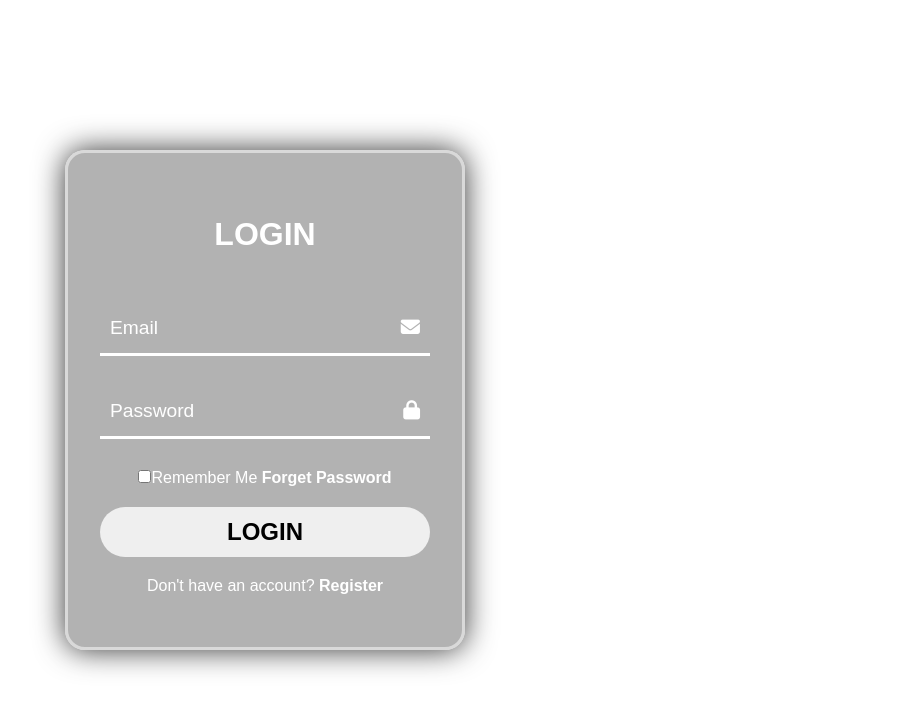
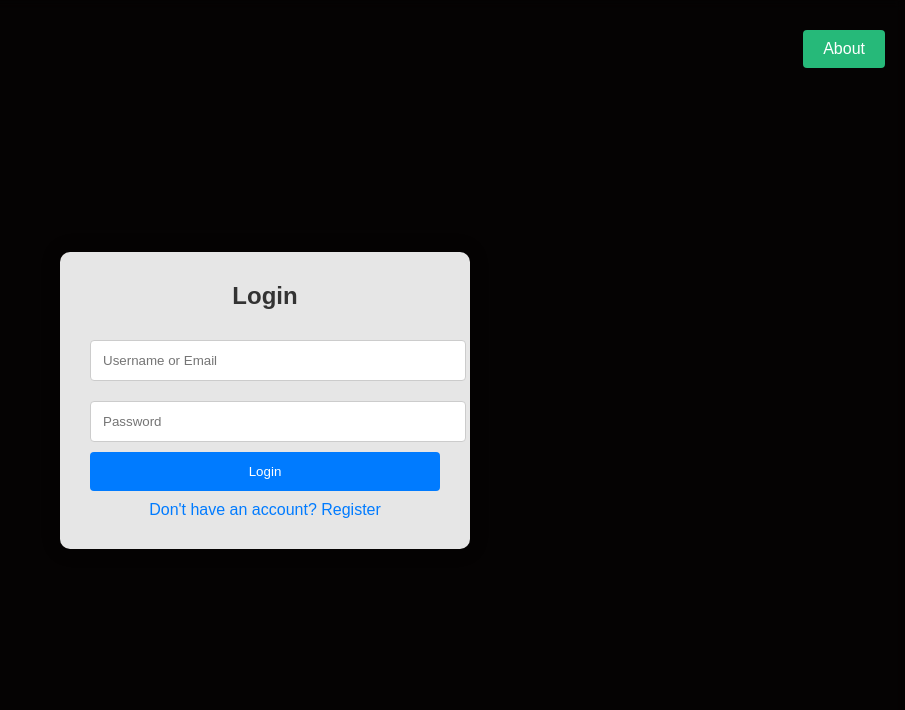
Before and after one commit to nikhil333-git/new-circuit, a website: page index.html in a window 1280 px wide. Shown: the whole page, without its empty margins (375-1280 px from the left). Drawn offline with Linux system fonts and the light colour scheme.

Commit message:
Add files via upload
changes

```diff
--- a/index.html
+++ b/index.html
@@ -1,97 +1,157 @@
+
+
 <!DOCTYPE html>
 <html lang="en">
 <head>
     <meta charset="UTF-8">
-    <meta http-equiv="X-UA-Compatible" content="IE=edge">
     <meta name="viewport" content="width=device-width, initial-scale=1.0">
-    <title>Animated Login Form</title>
-    <link rel="stylesheet" href="style.css">
-    <script src="https://kit.fontawesome.com/97ebdf5864.js" crossorigin="anonymous"></script>
+    <title>Login - Plant Monitoring System</title>
+    <style>
+        body {
+            font-family: Arial, sans-serif;
+            background-image: url('https://kit.fontawesome.com/97ebdf5864.js');
+            background-size: cover;
+            background-position: center;
+            background-color: #0d0808;
+            height: 100vh;
+            margin: 0;
+            display: flex;
+            justify-content: center;
+            align-items: center;
+            color: white;
+            overflow: hidden;
+        }
+        .overlay {
+            background-color: rgba(0, 0, 0, 0.6);
+            position: absolute;
+            top: 0;
+            bottom: 0;
+            left: 0;
+            right: 0;
+            backdrop-filter: blur(5px);
+        }
+        .container {
+            width: 350px;
+            padding: 30px;
+            background-color: rgba(255, 255, 255, 0.9);
+            color: #333;
+            box-shadow: 0 0 20px rgba(0, 0, 0, 0.2);
+            border-radius: 10px;
+            position: relative;
+            z-index: 10;
+            text-align: center;
+            transition: transform 0.3s ease-in-out;
+        }
+        .container:hover {
+            transform: scale(1.05);
+        }
+        h2 {
+            margin: 0 0 20px 0;
+            font-size: 24px;
+        }
+        input[type="text"], input[type="password"] {
+            width: 100%;
+            padding: 12px;
+            margin: 10px 0;
+            border: 1px solid #ccc;
+            border-radius: 4px;
+            transition: border-color 0.3s;
+        }
+        input[type="text"]:focus, input[type="password"]:focus {
+            border-color: #007bff;
+            outline: none;
+        }
+        button {
+            width: 100%;
+            padding: 12px;
+            background-color: #007bff;
+            color: white;
+            border: none;
+            border-radius: 4px;
+            cursor: pointer;
+            transition: background-color 0.3s, transform 0.3s;
+        }
+        button:hover {
+            background-color: #0056b3;
+            transform: translateY(-2px);
+        }
+        a {
+            display: block;
+            text-align: center;
+            margin-top: 10px;
+            color: #007bff;
+            text-decoration: none;
+            transition: color 0.3s;
+        }
+        a:hover {
+            color: #0056b3;
+        }
+        /* About button */
+        .about-button {
+            position: absolute;
+            top: 20px;
+            right: 20px;
+            padding: 10px 20px;
+            background-color: #26b979;
+            color: white;
+            text-decoration: none;
+            border-radius: 4px;
+            transition: background-color 0.3s;
+        }
+        .about-button:hover {
+            background-color: #1e8f63;
+        }
+        /* Admin button */
+        .admin-button {
+            display: block;
+            text-align: center;
+            margin-top: 15px;
+            color: #060408;
+        }
+        /* Countdown timer */
+        .countdown {
+            margin-top: 10px;
+            color: red;
+        }
+    </style>
 </head>
 <body>
+    <div class="overlay"></div>
+    <a href="about.html" class="about-button">About</a>
     <div class="container">
         <h2>Login</h2>
-        <form id="loginForm" onsubmit="return handleLogin(event)">
-            <div class="form-group">
-                <input type="email" id="email" required>
-                <label for="email">Email</label>
-                <i class="fa-solid fa-envelope"></i>
-            </div>
-            <div class="form-group">
-                <input type="password" id="password" required>
-                <label for="password">Password</label>
-                <i class="fa-solid fa-lock"></i>
-            </div>
-            <p><input type="checkbox">Remember Me <a href="#">Forget Password</a></p>
-            <input id="btn" type="submit" value="Login">
-            <p>Don't have an account? <a href="#" onclick="showRegisterForm()">Register</a></p>
-        </form>
-        <!-- Register Form -->
-        <form id="registerForm" onsubmit="return handleRegister(event)" style="display: none;">
-            <div class="form-group">
-                <input type="email" id="registerEmail" required>
-                <label for="registerEmail">Email</label>
-                <i class="fa-solid fa-envelope"></i>
-            </div>
-            <div class="form-group">
-                <input type="password" id="registerPassword" required>
-                <label for="registerPassword">Password</label>
-                <i class="fa-solid fa-lock"></i>
-            </div>
-            <input id="btn" type="submit" value="Register">
-            <p>Already have an account? <a href="#" onclick="showLoginForm()">Login</a></p>
-        </form>
+        <input type="text" id="username" placeholder="Username or Email" required>
+        <input type="password" id="password" placeholder="Password" required>
+        <button id="loginButton" onclick="login()">Login</button>
+        <div id="countdown" class="countdown"></div>
+        <a href="register.html">Don't have an account? Register</a>
+
+
     </div>
+
     <script>
-        async function handleLogin(event) {
-            event.preventDefault();
-            console.log('Login form submitted'); // Check if this is logged
-            const email = document.getElementById('email').value;
+        let attempts = parseInt(localStorage.getItem('attempts')) || 0;
+
+        function login() {
+            const username = document.getElementById('username').value;
             const password = document.getElementById('password').value;
-            const response = await fetch('http://localhost:3003/login', {
-                method: 'POST',
-                headers: {
-                    'Content-Type': 'application/json'
-                },
-                body: JSON.stringify({ email, password })
-            });
-            const result = await response.json();
-            if (response.status === 200) {
-                window.location.href = 'home.html'; // Redirect to home page on successful login
-            } else {
-                alert(result.message || 'Login failed');
+
+            let users = JSON.parse(localStorage.getItem('users')) || {};
+            let loggedIn = false;
+
+            for (let user in users) {
+                if ((user === username || users[user].email === username) && users[user].password === password) {
+                    loggedIn = true;
+                    break;
+                }
+            }
+
+            if (loggedIn) {
+                alert('Login successful!');
+                window.location.href = 'home.html'; // Redirect to home page
             }
         }
+    </script>
 
-        async function handleRegister(event) {
-            event.preventDefault();
-            console.log('Register form submitted'); // Check if this is logged
-            const email = document.getElementById('registerEmail').value;
-            const password = document.getElementById('registerPassword').value;
-            const response = await fetch('http://localhost:3003/register', {
-                method: 'POST',
-                headers: {
-                    'Content-Type': 'application/json'
-                },
-                body: JSON.stringify({ email, password })
-            });
-            if (response.ok) {
-                alert('User registered successfully');
-                showLoginForm();
-            } else {
-                alert('Registration failed');
-            }
-        }
-
-        function showRegisterForm() {
-            document.getElementById('loginForm').style.display = 'none';
-            document.getElementById('registerForm').style.display = 'block';
-        }
-
-        function showLoginForm() {
-            document.getElementById('loginForm').style.display = 'block';
-            document.getElementById('registerForm').style.display = 'none';
-        }
-    </script>
 </body>
 </html>
```
Also changed, not shown: register.html (added, +121 -0 lines).
